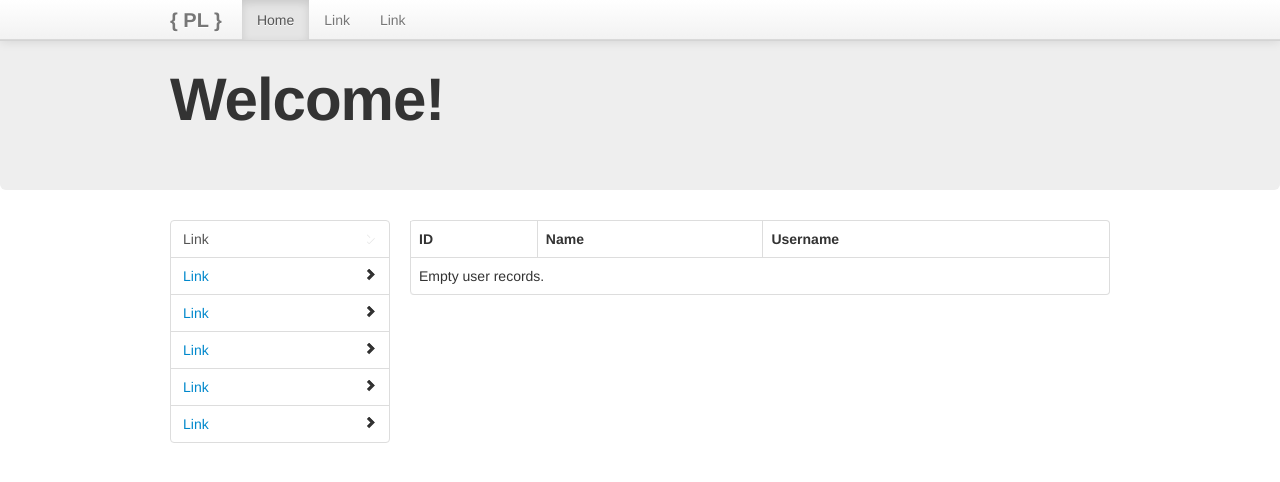
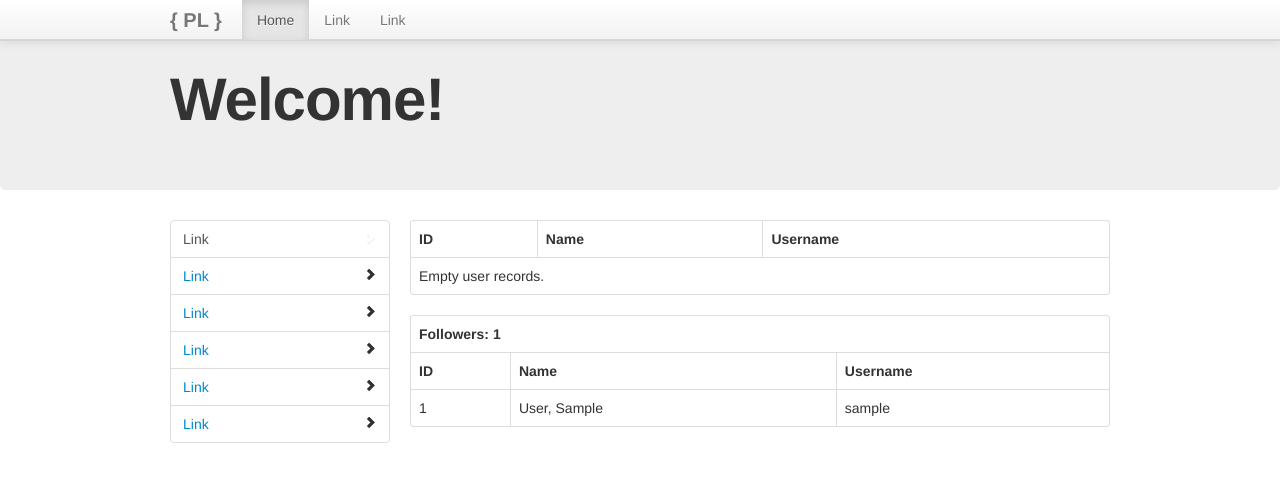
Before and after one commit to janelabs/proglounge, a CodeIgniter app: template application/views/home_view.php in a window 1280 px wide. Shown: the top 482 px of the page. Run offline with CodeIgniter, Linux system fonts and the light colour scheme; the template is opened without the code that fills it: most values are stand-ins (such as "Sample title", 1, 10 or a date in 2020); data that the repository does not hold is empty.

Commit message:
added join function and get user followers

```diff
--- a/application/controllers/home.php
+++ b/application/controllers/home.php
@@ -12,6 +12,7 @@ class Home extends CI_Controller {
 	public function index()
 	{
 		list($data['users'], $data['user_count']) = $this->users_model->getUsersOrderBy();
+		list($data['user_follower'], $data['user_follower_count']) = $this->users_model->getUserFollowers(1);
 		$this->load->view('home_view', $data);
 	}
 }
--- a/application/models/common.php
+++ b/application/models/common.php
@@ -56,7 +56,7 @@ Class Common extends CI_Model
 	 * Retrieve all
 	 */
 	public function retrieve($table, $columns = FALSE, $order = FALSE,
-                           $limit = FALSE, $offset = FALSE)
+                             $limit = FALSE, $offset = FALSE)
 	{
 		//select columns
 		if ($columns) {
@@ -74,6 +74,34 @@ Class Common extends CI_Model
 		}
 
 		return $this->db->get($table);
+	}
+
+	/*
+	 * Retrieve data using join(inner, left, right, outer) statements
+	 */
+	public function selectJoin($table1, $table2, $on, $join_type = 'join',
+                               $columns = FALSE, $where = FALSE, $order = FALSE)
+	{
+		if (!$columns) {
+			$this->db->select('*');
+		} else {
+			$this->db->select($columns);
+		}
+
+		$this->db->from($table1);
+		$this->db->join($table2, $on, $join_type);
+
+		// add where in query
+		if ($where && is_array($where)) {
+			$this->db->where($where);
+		}
+
+		// add order by in query
+		if ($order) {
+			$this->db->order_by($order);
+		}
+
+		return $this->db->get();
 	}
 
 	public function deleteDataWhere($table, $where)
--- a/application/views/home_view.php
+++ b/application/views/home_view.php
@@ -61,7 +61,29 @@
 				<?php } ?>
 			</table>
 		</div>
-
+		<div class="span9">
+			<table class="table table-bordered table-stripped table-hover">
+				<tr>
+					<th colspan="3">Followers: <?php echo $user_follower_count; ?></th>
+				</tr>
+				<tr>
+					<th>ID</th>
+					<th>Name</th>
+					<th>Username</th>
+				</tr>
+				<?php if ($user_follower_count > 0) { foreach($user_follower as $user1) {	?>
+					<tr class="clickable" id="<?php echo $user1['id']; ?>">
+						<td><?php echo $user1['id']; ?></td>
+						<td><?php echo $user1['last_name'] . ", " . $user1['first_name']; ?></td>
+						<td><?php echo $user1['username']; ?></td>
+					</tr>
+				<?php } } else { ?>
+					<tr>
+						<td colspan="3">Empty user records.</td>
+					</tr>
+				<?php } ?>
+			</table>
+		</div>
 	</div>
 </div>
 <script>
```
Also changed, not shown: application/models/users_model.php (+12 -0 lines).
